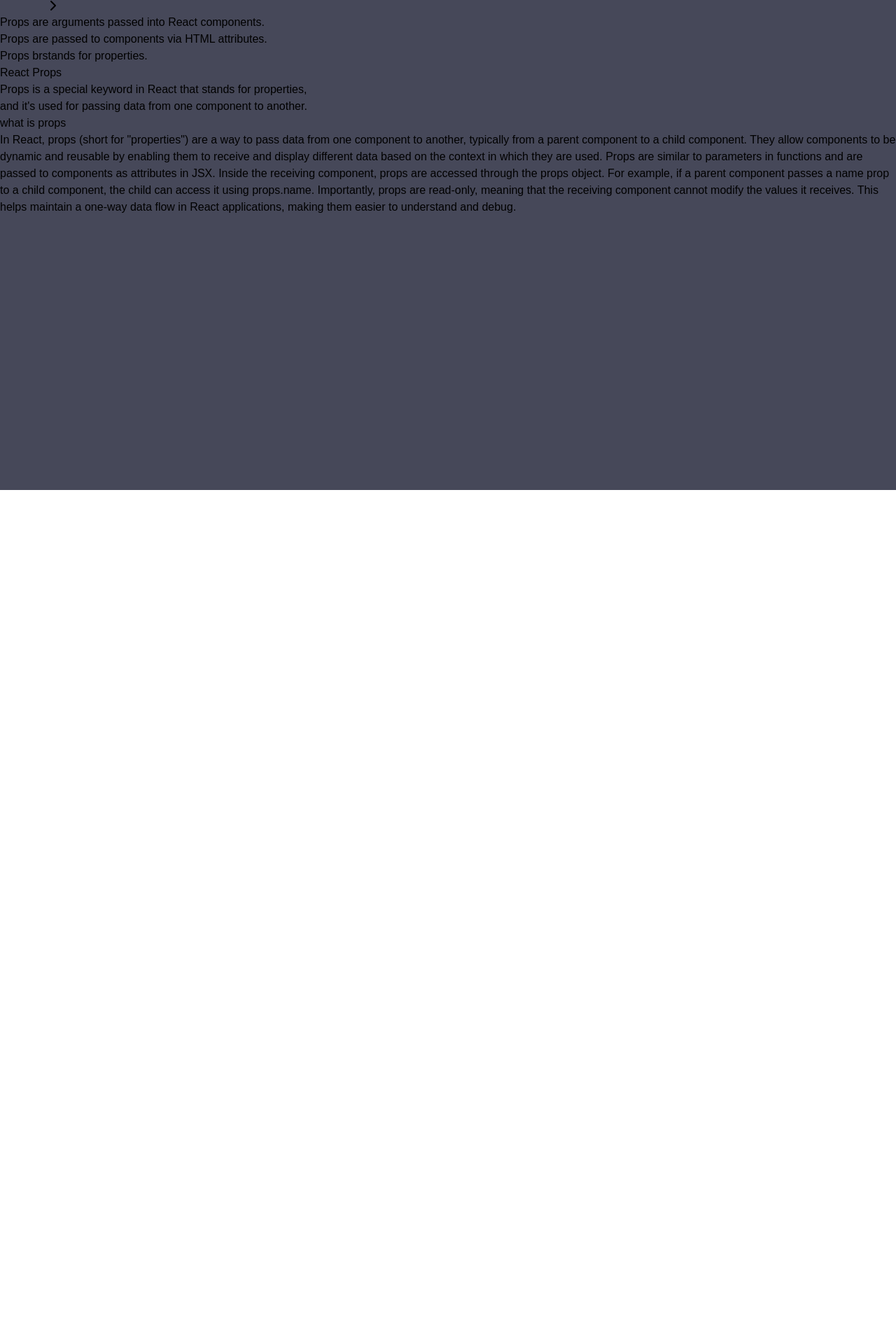
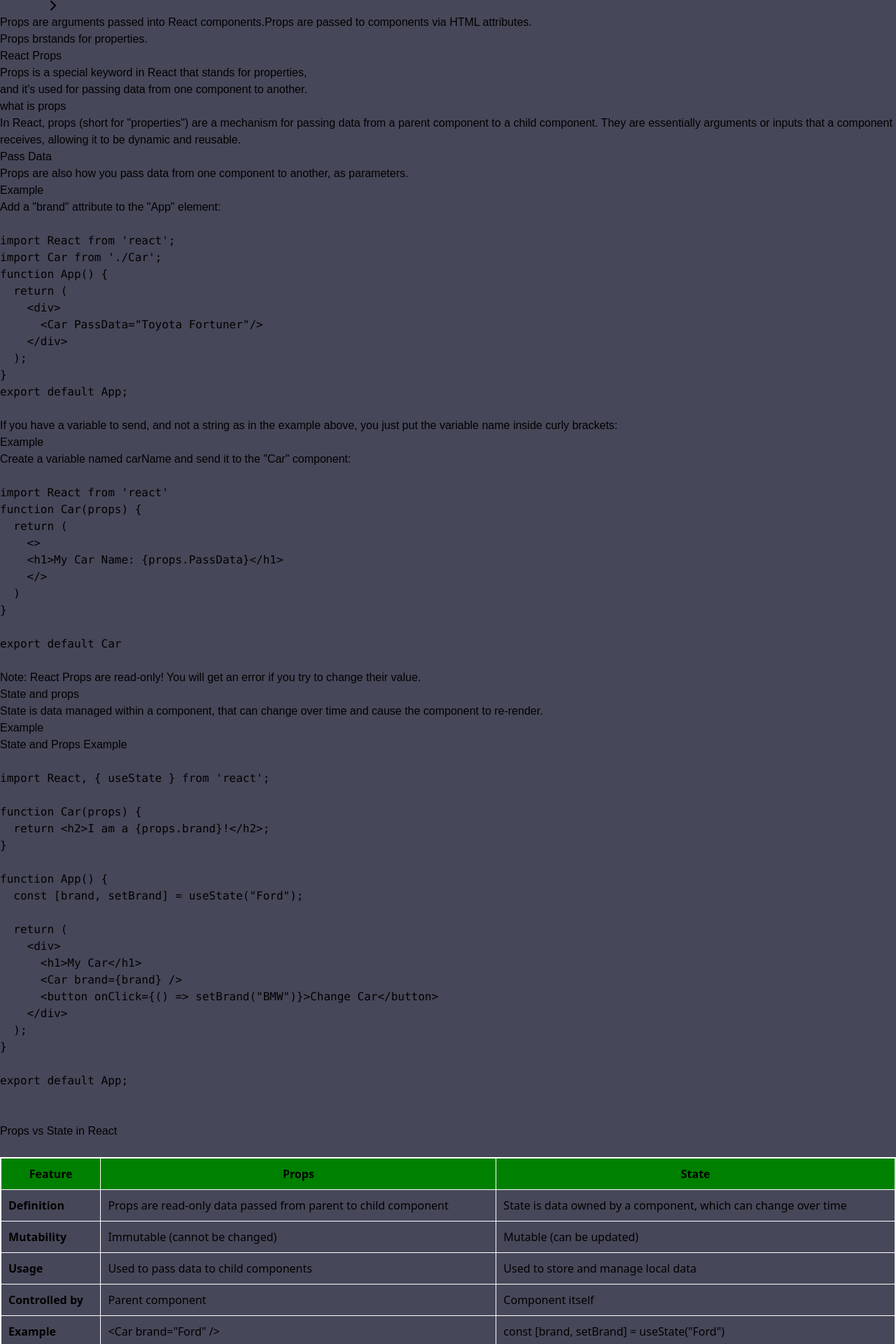
Before and after one commit to YuvrajDighe/Lms, a React app: page /React/PropsIntro in a window 1280 px wide. Shown: the part 586-2506 px from the top of the page at 70% size. Before the commit the page ends 1286 px from the top, so only its background shows below. Built offline with nearby package versions, Linux system fonts and the light colour scheme; the HTML template or start-up script is replaced by a standard one; a web font is replaced by a local one.

Commit message:
work props

```diff
--- a/src/subcomponent/ReactProp.jsx
+++ b/src/subcomponent/ReactProp.jsx
@@ -1,10 +1,40 @@
 import { ChevronLeft, ChevronRight } from 'lucide-react';
 
+
+
 export function ReactProp() {
+
+    const differences = [
+    {
+      feature: "Definition",
+      props: "Props are read-only data passed from parent to child component",
+      state: "State is data owned by a component, which can change over time"
+    },
+    {
+      feature: "Mutability",
+      props: "Immutable (cannot be changed)",
+      state: "Mutable (can be updated)"
+    },
+    {
+      feature: "Usage",
+      props: "Used to pass data to child components",
+      state: "Used to store and manage local data"
+    },
+    {
+      feature: "Controlled by",
+      props: "Parent component",
+      state: "Component itself"
+    },
+    {
+      feature: "Example",
+      props: `<Car brand="Ford" />`,
+      state: `const [brand, setBrand] = useState("Ford")`
+    }
+  ];
   return (
     <>
       <div className="flex-1 p-6 text-white overflow-auto " style={{ backgroundColor: "#464859",minHeight:"100vh"}}>
-        <h1 className=" font-bold">React Props</h1><br />
+        <h1 className="text-3xl font-bold">React Props</h1><br />
         <div className="flex justify-between mb-6">
           <button className="bg-green-600 hover:bg-green-700 text-white px-4 py-2 rounded flex items-center">
             <ChevronLeft className="w-4 h-4 mr-1" /> Previous
@@ -17,10 +47,7 @@
         <div className="border-b-2 border"></div>
 
         <p className="mt-4 text-lg">
-          Props are arguments passed into React components.
-        </p>
-        <p className="mt-2 text-lg">
-          Props are passed to components via HTML attributes.
+          Props are arguments passed into React components.Props are passed to components via HTML attributes.
         </p>
         <div className='bg-yellow-100 mt-5 p-6 h-20 text-xl'>
           <h1 className='text-stone-600'><span className='text-red-400 bg-blue-100'>Props</span> brstands for properties.</h1>
@@ -30,9 +57,125 @@
           Props is a special keyword in React that stands for properties,<br /> and it's used for passing data from one component to another.
         </p>
         <div>
-          <h2 className="text-2xl font-bold text-white mb-4 mt-5">what is props</h2>
-          <p>In React, props (short for "properties") are a way to pass data from one component to another, typically from a parent component to a child component. They allow components to be dynamic and reusable by enabling them to receive and display different data based on the context in which they are used. Props are similar to parameters in functions and are passed to components as attributes in JSX. Inside the receiving component, props are accessed through the props object. For example, if a parent component passes a name prop to a child component, the child can access it using props.name. Importantly, props are read-only, meaning that the receiving component cannot modify the values it receives. This helps maintain a one-way data flow in React applications, making them easier to understand and debug.</p>
+          <h2 className="text-3xl font-bold text-white mb-4 mt-5">what is props</h2>
+          <p className='text-lg'>In React, props (short for "properties") are a mechanism for passing data from a parent component to a child component. They are essentially arguments or inputs that a component receives, allowing it to be dynamic and reusable. </p>
         </div>
+
+         <h1 className='text-3xl mt-6'>Pass Data</h1>
+         <p className="mt-4 text-lg">
+        Props are also how you pass data from one component to another, as parameters.
+        </p>
+
+     <div className=" mt-6">
+        <h1 className="text-2xl font-bold mb-4">Example</h1>
+        <p className="mb-4 text-lg">Add a "brand" attribute to the <span className='text-red-400'>"App"</span>  element:</p>
+     <pre className=" text-white bg-black p-4 rounded-md font-mono overflow-x-auto">
+{`
+import React from 'react';
+import Car from './Car';
+function App() {
+  return (
+    <div>
+      <Car PassData="Toyota Fortuner"/>
+    </div>
+  );
+}
+export default App;
+
+`}
+</pre>
+</div>
+
+ <p className="mt-6 text-lg ">
+        If you have a variable to send, and not a string as in the example above, you just put the variable name inside curly brackets:
+</p>
+ <div className='mt-6'>
+        <h1 className="text-2xl font-bold mb-4">Example</h1>
+        <p className="mb-4 text-lg">Create a variable named<span className='text-red-400 '> carName </span>  and send it to the<span className='text-red-400 '> "Car" </span> component:</p>
+     <pre className=" text-white bg-black p-4 rounded-md font-mono overflow-x-auto">
+{`
+import React from 'react'
+function Car(props) {
+  return (
+    <>
+    <h1>My Car Name: {props.PassData}</h1>
+    </>
+  )
+}
+
+export default Car
+
+`}
+</pre>
+</div>
+
+<div className='bg-yellow-100 mt-5 p-6 h-20 text-xl'>
+          <h1 className='text-stone-600'><span className='font-bold'>Note:</span> React Props are read-only! You will get an error if you try to change their value.</h1>
+        </div>
+
+  <h1 className='text-3xl mt-6'>State and props </h1>
+         <p className="mt-4 text-lg">
+State is data managed within a component, that can change over time and cause the component to re-render.
+        </p>
+         <div className='mt-6'>
+        <h1 className="text-2xl font-bold mb-4">Example</h1>
+        <p className="mb-4 text-lg"><span className='text-red-400 '> State </span> and <span className='text-red-400 '> Props </span>Example</p>
+     <pre className=" text-white bg-black p-4 rounded-md font-mono overflow-x-auto">
+{`
+import React, { useState } from 'react';
+
+function Car(props) {
+  return <h2>I am a {props.brand}!</h2>;
+}
+
+function App() {
+  const [brand, setBrand] = useState("Ford");
+
+  return (
+    <div>
+      <h1>My Car</h1>
+      <Car brand={brand} />
+      <button onClick={() => setBrand("BMW")}>Change Car</button>
+    </div>
+  );
+}
+
+export default App;
+
+
+`}
+</pre>
+</div>
+
+  <div >
+    <h1 className='text-3xl mt-6'>Props vs State in React </h1>
+      <table
+        style={{
+          border: "2px solid white",
+          borderCollapse: "collapse",
+          width: "100%",
+          marginTop:"25px"
+        }}
+      >
+        <thead>
+          <tr style={{ backgroundColor: "green" }}>
+            <th style={{ border: "1px solid white", padding: "10px" }}>Feature</th>
+            <th style={{ border: "1px solid white", padding: "10px" }}>Props</th>
+            <th style={{ border: "1px solid white", padding: "10px" }}>State</th>
+          </tr>
+        </thead>
+        <tbody>
+          {differences.map((row, index) => (
+            <tr key={index}>
+              <td style={{ border: "1px solid white", padding: "10px" }}><strong>{row.feature}</strong></td>
+              <td style={{ border: "1px solid white", padding: "10px" }}>{row.props}</td>
+              <td style={{ border: "1px solid white", padding: "10px" }}>{row.state}</td>
+            </tr>
+          ))}
+        </tbody>
+      </table>
+    </div>
+
       </div>
     </>
   );
```
